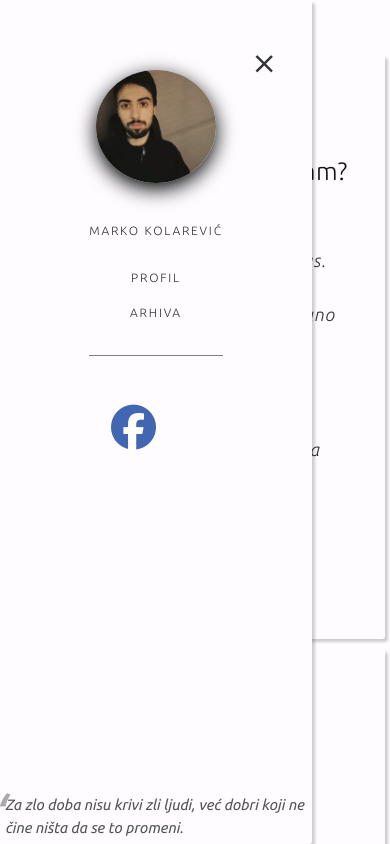
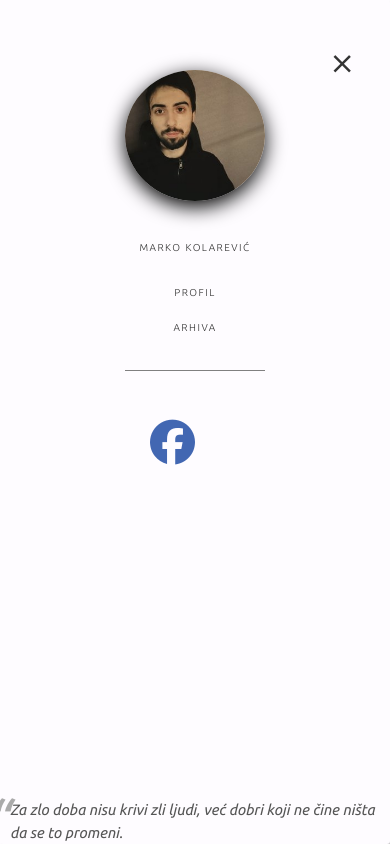
Before and after one commit to MarkoKolarevic/moj-blog, a website: page public/index.html in a window 390 px wide. Both pictures are taken after a click on the element 27 px from the left and 37 px from the top of the page. Shown: the top 844 px of the page. Drawn offline with Linux system fonts and the light colour scheme.

Commit message:
Update style for phone

```diff
--- a/public/style.css
+++ b/public/style.css
@@ -611,15 +611,15 @@ body.dark-mode #theme-toggle::before {
     }
 
     .sidebar.open {
-        width: 80%;
+        width: 100%;
     }
 
     #me img {
-        width: 120px;
+        width: 140px;
     }
 
     #me {
-        font-size: 12px;
+        font-size: 10px;
     }
 
     .social-media {
@@ -636,8 +636,8 @@ body.dark-mode #theme-toggle::before {
 
     #quote-text {
         font-size: 15px;
-        bottom: 5px;
-        left: 5px;
+        bottom: 0px;
+        left: 10px;
     }
 
     #theme-toggle:before {
```
